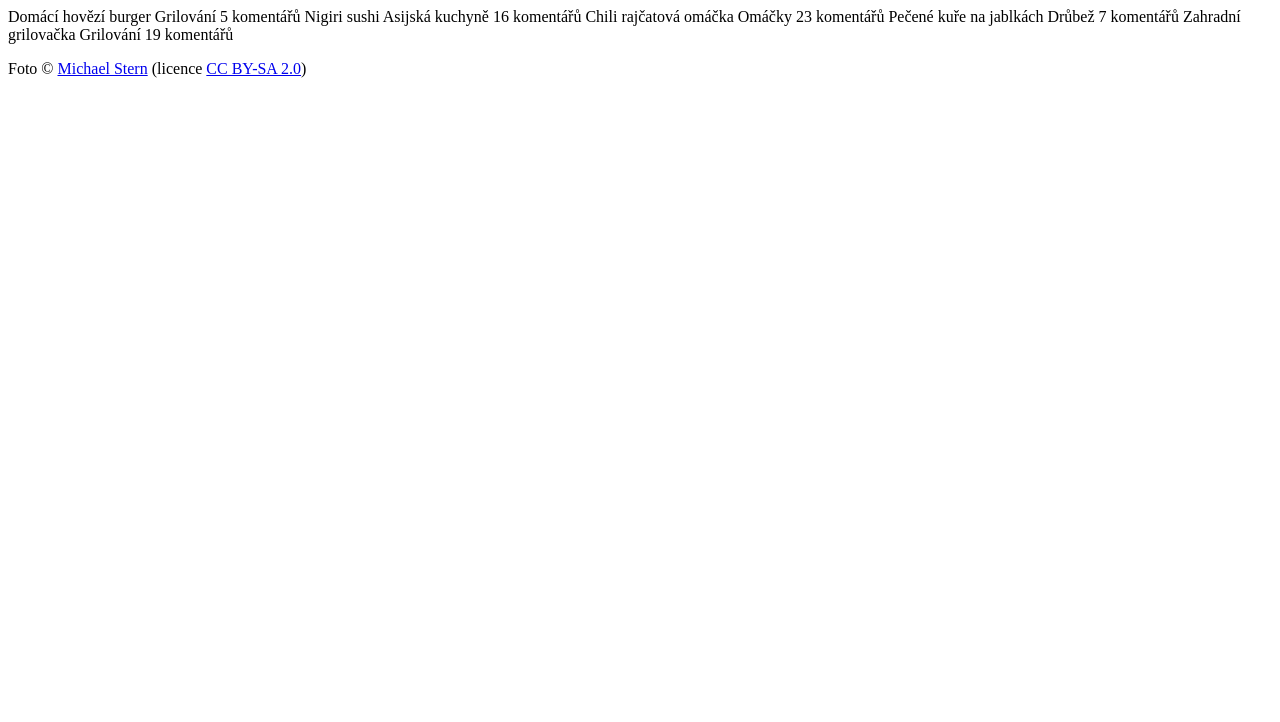
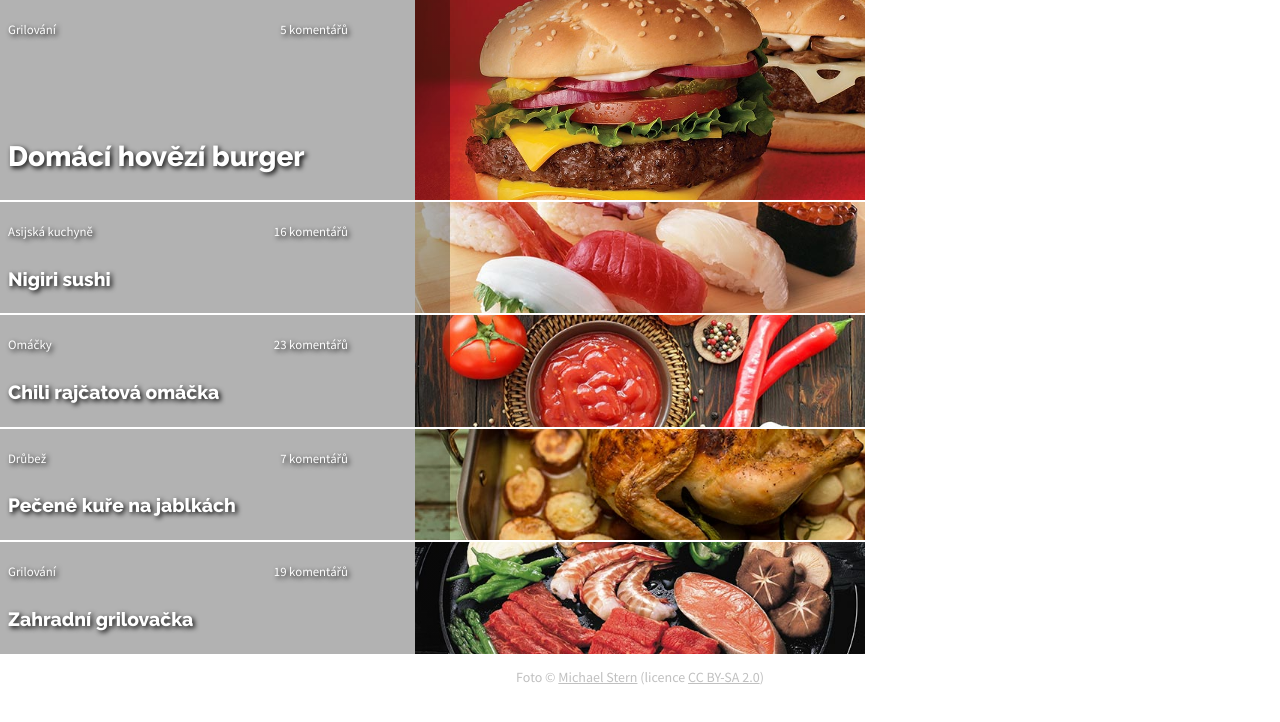
Before and after one commit to Czechitas-Liberec-HTML-CSS-2021-DK/projekt-04-recepty-AnastasiaBanashko, a plain HTML site: page carne/index.html in a window 1280 px wide. Drawn offline with Linux system fonts and the light colour scheme.

Commit message:
mobie version is done

```diff
--- a/carne/index.html
+++ b/carne/index.html
@@ -1,48 +1,71 @@
 <!DOCTYPE html>
 <html>
+
 <head>
     <meta charset="utf-8">
     <meta name="viewport" content="width=device-width, initial-scale=1">
     <title>Recepty</title>
     <link href="https://fonts.googleapis.com/css?family=Source+Sans+Pro:400,700|Raleway:600,800&amp;subset=latin-ext" rel="stylesheet">
-        <link rel="stylesheet" href="recepty.css">
+    <link rel="stylesheet" href="style.css">
+    <link rel="preconnect" href="https://fonts.googleapis.com">
+    <link rel="preconnect" href="https://fonts.gstatic.com" crossorigin>
+    <link href="https://fonts.googleapis.com/css2?family=Raleway:wght@800&family=Roboto+Condensed:wght@300&display=swap" rel="stylesheet">
 </head>
+
 <body>
+    <div class="menu">
+        <!-- hlavni recept -->
+        <div class="burger">
+            <div class="h1">
+                <h1>Domácí hovězí burger </h1>
+            </div>
+            <div class="h3">
+                <h3>Grilování</h3>
+                <h3> 5 komentářů </h3>
+            </div>
+        </div>
 
-        <!-- hlavni recept -->
-
-        Domácí hovězí burger
-        Grilování
-        5 komentářů
-
+        <div class="recept">
             <!-- maly recept 2 -->
-
-        Nigiri sushi
-        Asijská kuchyně
-        16 komentářů
-
+            <div class="recept2">
+                <h2>Nigiri sushi</h2>
+                <div class="h3">
+                    <h3>Asijská kuchyně </h3>
+                    <h3>16 komentářů </h3>
+                </div>
+            </div>
             <!-- maly recept 3 -->
-
-        Chili rajčatová omáčka
-        Omáčky
-        23 komentářů
+            <div class="recept3">
+                <h2>Chili rajčatová omáčka </h2>
+                <div class="h3">
+                    <h3> Omáčky </h3>
+                    <h3>23 komentářů </h3>
+                </div>
+            </div>
 
             <!-- maly recept 4 -->
-
-        Pečené kuře na jablkách
-        Drůbež
-        7 komentářů
-
+            <div class="recept4">
+                <h2>Pečené kuře na jablkách </h2>
+                <div class="h3">
+                    <h3> Drůbež</h3>
+                    <h3> 7 komentářů </h3>
+                </div>
+            </div>
             <!-- maly recept 5 -->
-
-        Zahradní grilovačka
-        Grilování
-        19 komentářů
-
+            <div class="recept5">
+                <h2>Zahradní grilovačka</h2>
+                <div class="h3">
+                    <h3>Grilování</h3>
+                    <h3> 19 komentářů</h3>
+                </div>
+            </div>
+        </div>
+    </div>
     <footer class="paticka">
         <p>Foto &copy; <a href="https://www.flickr.com/photos/68711844@N07/">Michael Stern</a> (licence <a href="https://creativecommons.org/licenses/by-sa/2.0/">CC BY-SA 2.0</a>)</p>
     </footer>
 
 
 </body>
+
 </html>
--- a/carne/style.css
+++ b/carne/style.css
@@ -1,9 +1,18 @@
 /* nejsme vcerejsi, pouzivame moderni box model */
-html { box-sizing: border-box; }
-*, ::after, ::before { box-sizing: inherit; }
+
+html {
+    box-sizing: border-box;
+}
+
+*,
+ ::after,
+ ::before {
+    box-sizing: inherit;
+}
 
 
 /* -------------------------------------------------- */
+
 
 /*
 pouzivame mobile first pristup
@@ -16,7 +25,6 @@ středně široké obrazovky:
 @media (min-width: 860px) {
 }
 */
-
 
 body {
     margin: 0;
@@ -35,5 +43,111 @@ body {
 
 
 /* ------------------------------- */
+
+
 /* ----- DOLE BUDE TVOJE CSS ----- */
+
+
 /* ------------------------------- */
+
+.burger {
+    padding: 0.5rem;
+    min-height: 200px;
+    background-color: rgb(68, 4, 13);
+    background: linear-gradient(rgba(0, 0, 0, 0.3), rgba(0, 0, 0, 0.3)), url("/carne/images/burger.jpg") center center;
+    background-size: 450px auto;
+    background-repeat: no-repeat;
+    display: flex;
+    flex-direction: column-reverse;
+    align-items: flex-start;
+    justify-content: space-between;
+}
+
+h1 {
+    color: white;
+    box-align: center;
+    font-size: 1.75rem;
+    font-weight: 800;
+    font-family: 'Raleway', sans-serif;
+    text-shadow: 2px 2px 5px black;
+}
+
+div.h3 {
+    min-width: 340px;
+    display: inline-flex;
+    justify-content: space-between;
+}
+
+h3 {
+    font-family: 'Source Sans Pro', sans-serif;
+    ;
+    font-size: 0.8rem;
+    font-weight: 400;
+    color: white;
+    text-shadow: 2px 2px 5px black;
+}
+
+h2 {
+    color: white;
+    box-align: center;
+    font-size: 1.2rem;
+    font-weight: 800;
+    font-family: 'Raleway', sans-serif;
+    text-shadow: 2px 2px 5px black;
+}
+
+.recept2 {
+    padding: 0.5rem;
+    min-height: 90px;
+    background-color: rgb(68, 4, 13);
+    background: linear-gradient(rgba(0, 0, 0, 0.3), rgba(0, 0, 0, 0.3)), url("/carne/images/sushi.jpg") center center;
+    background-size: 450px auto;
+    background-repeat: no-repeat;
+    display: flex;
+    flex-direction: column-reverse;
+    align-items: flex-start;
+    justify-content: space-between;
+    border-top: 2px solid white;
+}
+
+.recept3 {
+    padding: 0.5rem;
+    min-height: 90px;
+    background-color: rgb(68, 4, 13);
+    background: linear-gradient(rgba(0, 0, 0, 0.3), rgba(0, 0, 0, 0.3)), url("/carne/images/rajcata.jpg") center center;
+    background-size: 450px auto;
+    background-repeat: no-repeat;
+    display: flex;
+    flex-direction: column-reverse;
+    align-items: flex-start;
+    justify-content: space-between;
+    border-top: 2px solid white;
+}
+
+.recept4 {
+    padding: 0.5rem;
+    min-height: 90px;
+    background-color: rgb(68, 4, 13);
+    background: linear-gradient(rgba(0, 0, 0, 0.3), rgba(0, 0, 0, 0.3)), url("/carne/images/kure.jpg") center center;
+    background-size: 450px auto;
+    background-repeat: no-repeat;
+    display: flex;
+    flex-direction: column-reverse;
+    align-items: flex-start;
+    justify-content: space-between;
+    border-top: 2px solid white;
+}
+
+.recept5 {
+    padding: 0.5rem;
+    min-height: 90px;
+    background-color: rgb(68, 4, 13);
+    background: linear-gradient(rgba(0, 0, 0, 0.3), rgba(0, 0, 0, 0.3)), url("/carne/images/grilovani.jpg") center center;
+    background-size: 450px auto;
+    background-repeat: no-repeat;
+    display: flex;
+    flex-direction: column-reverse;
+    align-items: flex-start;
+    justify-content: space-between;
+    border-top: 2px solid white;
+}
```
Lines whose indentation alone changed are shown as unchanged.
